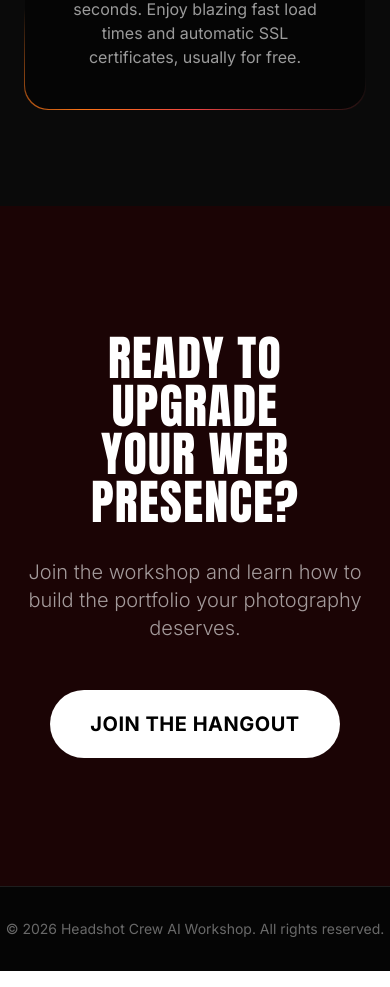
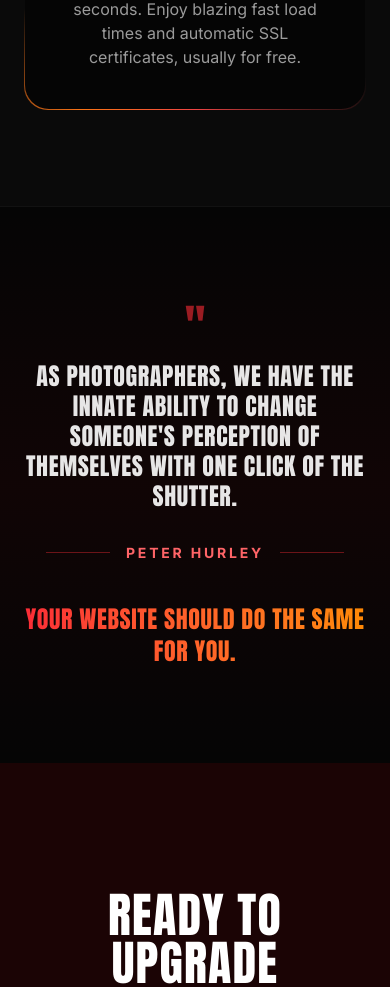
Before and after one commit to bryanengel72/HSCrew, a React (Vite) app: page / in a window 390 px wide. Shown: the part 6871-7858 px from the top of the page. Built offline with nearby package versions, Linux system fonts and the light colour scheme.

Commit message:
Add Peter Hurley quote with bridge line to bottom of site

```diff
--- a/src/App.tsx
+++ b/src/App.tsx
@@ -440,6 +440,38 @@ export default function App() {
         </div>
       </section>
 
+      {/* Peter Hurley Quote */}
+      <section className="py-24 px-6 border-t border-white/5 bg-[#050505] relative overflow-hidden">
+        <div className="absolute inset-0 bg-gradient-to-b from-transparent via-red-600/5 to-transparent pointer-events-none" />
+        <div className="max-w-5xl mx-auto text-center relative z-10">
+          <motion.div
+            initial={{ opacity: 0, y: 30 }}
+            whileInView={{ opacity: 1, y: 0 }}
+            viewport={{ once: true }}
+            transition={{ duration: 0.8, ease: "easeOut" }}
+          >
+            <span className="text-red-500/60 text-5xl font-display leading-none select-none">"</span>
+            <blockquote className="text-2xl md:text-4xl font-display uppercase leading-tight tracking-wide text-white/90 mt-2 mb-8">
+              As photographers, we have the innate ability to change someone's perception of themselves with one click of the shutter.
+            </blockquote>
+            <div className="flex items-center justify-center gap-4">
+              <div className="h-px w-16 bg-red-500/40" />
+              <cite className="not-italic text-sm font-bold text-red-400 uppercase tracking-[0.2em]">Peter Hurley</cite>
+              <div className="h-px w-16 bg-red-500/40" />
+            </div>
+          </motion.div>
+          <motion.p
+            initial={{ opacity: 0, y: 20 }}
+            whileInView={{ opacity: 1, y: 0 }}
+            viewport={{ once: true }}
+            transition={{ duration: 0.8, ease: "easeOut", delay: 0.4 }}
+            className="mt-10 text-2xl md:text-3xl font-display uppercase tracking-wide text-transparent bg-clip-text bg-gradient-to-r from-red-500 to-orange-400"
+          >
+            Your website should do the same for you.
+          </motion.p>
+        </div>
+      </section>
+
       {/* Footer CTA */}
       <footer className="py-32 px-6 relative overflow-hidden">
         <div className="absolute inset-0 bg-red-600/10" />
```
